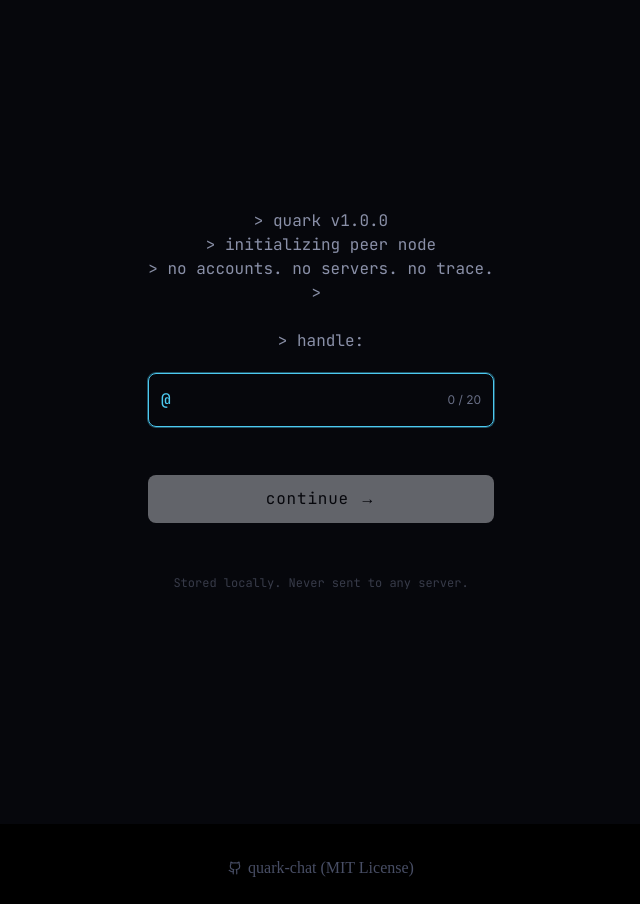
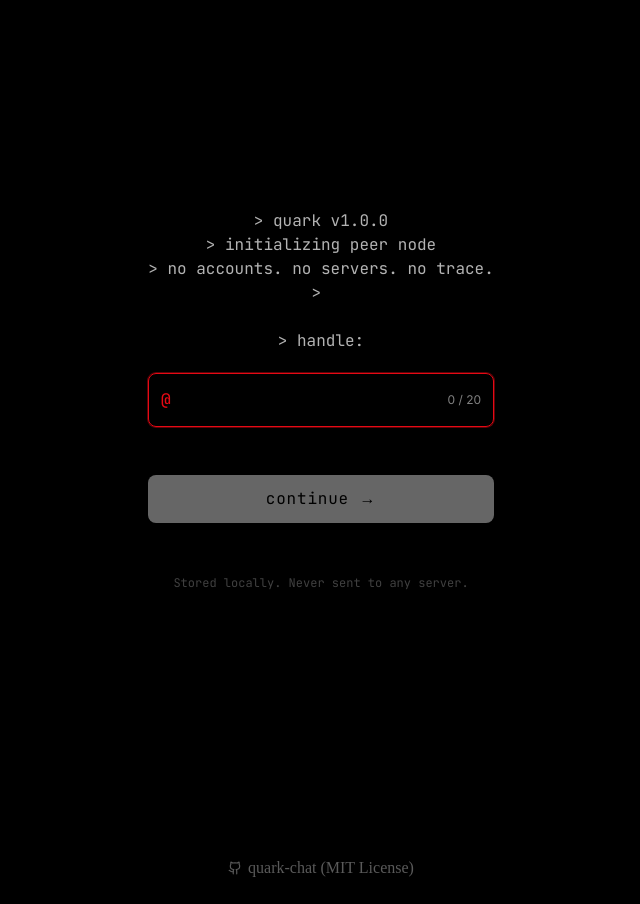
Before and after one commit to Kunj-1087/Pulsar, a Next.js app: page / in a window 1280 px wide. Shown: the whole page, without its empty margins (319-959 px from the left). Built offline with nearby package versions, Linux system fonts and the light colour scheme.

Commit message:
Finalize current UI and layout updates

```diff
--- a/app/globals.css
+++ b/app/globals.css
@@ -5,63 +5,61 @@
 /* ══════════════════════════════════════════════════════════════
    QUARK DESIGN SYSTEM — Color Tokens
 
-   Usage guidelines:
-   - Photon (green): Primary interactive color. CTAs, active states, connected indicators, success.
-   - Quantum (purple): Brand accent. E2EE indicators, encryption references. Use sparingly.
-   - Flux (cyan): Informational. Reconnecting states, offline indicators, help callouts.
-   - Pulse (amber): Warnings. Degraded connections, non-critical warnings.
-   - Decay (red): Errors, failures, destructive actions.
-   - Never combine more than two accent colors in a single component.
+   Single-accent palette inspired by Netflix's product UI.
+   - Near-black backgrounds with subtle elevation steps.
+   - Netflix red (#E50914) as the sole brand accent for CTAs,
+     active states, and critical errors.
+   - Status indicators use neutral grey/white tones so they
+     never compete with the brand red.
    ══════════════════════════════════════════════════════════════ */
 
 :root {
-  /* ── Backgrounds (Deep Field Void & Surfaces) ── */
-  --bg-base:     #06070C;
-  --bg-void:     #06070C;
-  --bg-surface:  #0F1220;
-  --bg-elevated: #15192C;
-  --bg-hover:    #1C223B;
-  --bg-active:   #242C4C;
+  /* ── Backgrounds (Netflix black hierarchy) ── */
+  --bg-base:     #000000;
+  --bg-void:     #000000;
+  --bg-surface:  #111111;
+  --bg-elevated: #1A1A1A;
+  --bg-hover:    #242424;
+  --bg-active:   #2E2E2E;
 
-  /* ── Foregrounds (High-contrast starlight text) ── */
-  --fg-primary:   #EDEFF7;
-  --fg-secondary: #8A90A8;
-  --fg-muted:     #686E85;
-  --fg-subtle:    #484E65;
-  --fg-disabled:  #34394E;
+  /* ── Foregrounds (White/grey contrast hierarchy) ── */
+  --fg-primary:   #FFFFFF;
+  --fg-secondary: #B3B3B3;
+  --fg-muted:     #808080;
+  --fg-subtle:    #5A5A5A;
+  --fg-disabled:  #3A3A3A;
 
   /* ── Borders & Hairlines ── */
-  --border-subtle:  #15192C;
-  --border-dim:     #1E2335;
-  --border-default: #262D45;
-  --border-strong:  #384263;
-  --border-focus:   #4CC9F0;
+  --border-subtle:  #1A1A1A;
+  --border-dim:     #222222;
+  --border-default: #2A2A2A;
+  --border-strong:  #3A3A3A;
+  --border-focus:   #E50914;
 
-  /* ── Deep Field Accent System ── */
-  /* Pulsar Cyan — Brand, primary actions, own messages */
-  --accent-pulsar:       #4CC9F0;
-  --accent-pulsar-hover: #38B6DE;
-  --accent-pulsar-dim:   #237F9E;
+  /* ── Single Brand Accent: Netflix Red ── */
+  --accent-pulsar:       #E50914;
+  --accent-pulsar-hover: #B20710;
+  --accent-pulsar-dim:   #7A0510;
 
-  /* Nebula Teal — Connected & E2EE verified (Present) */
-  --accent-nebula:       #2EC4B6;
-  --accent-nebula-hover: #26A99D;
-  --accent-nebula-dim:   #1C7B72;
+  /* Connected / E2EE — neutral light grey */
+  --accent-nebula:       #CCCCCC;
+  --accent-nebula-hover: #AAAAAA;
+  --accent-nebula-dim:   #888888;
 
-  /* Accretion Amber — Connecting, handshaking, pending (Arriving) */
-  --accent-accretion:       #FFB84D;
-  --accent-accretion-hover: #E5A138;
-  --accent-accretion-dim:   #B27B23;
+  /* Pending / Connecting — muted grey */
+  --accent-accretion:       #808080;
+  --accent-accretion-hover: #6A6A6A;
+  --accent-accretion-dim:   #555555;
 
-  /* Redshift Red — Disconnected, failed, error (Receding) */
-  --accent-redshift:       #E63946;
-  --accent-redshift-hover: #CF2C39;
-  --accent-redshift-dim:   #9C1C26;
+  /* Redshift — errors use the same red as the brand accent */
+  --accent-redshift:       #E50914;
+  --accent-redshift-hover: #B20710;
+  --accent-redshift-dim:   #7A0510;
 
-  /* Quasar Violet — Key exchange & crypto highlights */
-  --accent-quasar:       #9B5DE5;
-  --accent-quasar-hover: #8646CF;
-  --accent-quasar-dim:   #622AA0;
+  /* Quasar — secondary crypto highlights, neutral grey */
+  --accent-quasar:       #B3B3B3;
+  --accent-quasar-hover: #999999;
+  --accent-quasar-dim:   #777777;
 
   /* Legacy Compat Aliases */
   --accent-photon:       var(--accent-pulsar);
@@ -77,21 +75,21 @@
   --accent-decay:        var(--accent-redshift);
   --accent-decay-hover:  var(--accent-redshift-hover);
 
-  /* ── Doppler Shift Status Language ── */
-  --status-connected:    var(--accent-nebula);
-  --status-connecting:   var(--accent-accretion);
-  --status-reconnecting: var(--accent-accretion);
+  /* ── Status Language ── */
+  --status-connected:    #CCCCCC;
+  --status-connecting:   #808080;
+  --status-reconnecting: #808080;
   --status-failed:       var(--accent-redshift);
-  --status-idle:         var(--fg-subtle);
-  --status-e2ee:         var(--accent-nebula);
-  --status-offline:      var(--accent-accretion);
+  --status-idle:         #5A5A5A;
+  --status-e2ee:         #CCCCCC;
+  --status-offline:      #5A5A5A;
 
-  /* ── Deep Field Glow & Ambient Shadow Effects ── */
-  --glow-pulsar:    0 0 16px rgba(76, 201, 240, 0.3), 0 0 32px rgba(76, 201, 240, 0.12);
-  --glow-nebula:    0 0 16px rgba(46, 196, 182, 0.3), 0 0 32px rgba(46, 196, 182, 0.12);
-  --glow-accretion: 0 0 16px rgba(255, 184, 77, 0.3), 0 0 32px rgba(255, 184, 77, 0.12);
-  --glow-redshift:  0 0 16px rgba(230, 57, 70, 0.3), 0 0 32px rgba(230, 57, 70, 0.12);
-  --glow-quasar:    0 0 16px rgba(155, 93, 229, 0.3), 0 0 32px rgba(155, 93, 229, 0.12);
+  /* ── Glows & Shadows ── */
+  --glow-pulsar:    0 0 16px rgba(229, 9, 20, 0.3), 0 0 32px rgba(229, 9, 20, 0.12);
+  --glow-nebula:    0 0 12px rgba(204, 204, 204, 0.25);
+  --glow-accretion: 0 0 12px rgba(128, 128, 128, 0.2);
+  --glow-redshift:  0 0 16px rgba(229, 9, 20, 0.3), 0 0 32px rgba(229, 9, 20, 0.12);
+  --glow-quasar:    0 0 12px rgba(179, 179, 179, 0.2);
   --glow-focus:     0 0 0 2px var(--bg-void), 0 0 0 4px var(--accent-pulsar);
   --shadow-elevated: 0 12px 40px rgba(0, 0, 0, 0.7);
   --shadow-modal:    0 32px 80px rgba(0, 0, 0, 0.85);
@@ -128,29 +126,21 @@ body {
 }
 
 /* ── Room Creator Scoped Theme ──
-   Overrides the cyan pulsar accent to a deliberate red palette
-   within the room-landing screen. Also adds glass/glow tokens
-   used by the polished card and controls. Everything inside
-   .room-creator-theme that references --accent-pulsar (via
-   bg-pulsar, text-pulsar, etc.) automatically renders in red. */
+   Uses the Netflix red accent for the room-landing card.
+   Already inherits --accent-pulsar = #E50914 from :root,
+   this scope only adjusts the glass/glow tokens to match. */
 .room-creator-theme {
-  --accent-pulsar:       #DC3B4A;
-  --accent-pulsar-hover: #C82D3C;
-  --accent-pulsar-dim:   #8C1F2A;
-  --border-focus:        #DC3B4A;
-
-  /* Glass card surface */
-  --card-bg:           rgba(15, 18, 32, 0.82);
-  --card-border:       rgba(220, 59, 74, 0.12);
-  --card-shadow:       0 8px 32px rgba(0, 0, 0, 0.55), 0 0 20px rgba(220, 59, 74, 0.06);
-  --card-glow-aura:    radial-gradient(ellipse at center, rgba(220, 59, 74, 0.08) 0%, transparent 60%);
+  --card-bg:           rgba(0, 0, 0, 0.75);
+  --card-border:       rgba(229, 9, 20, 0.12);
+  --card-shadow:       0 8px 32px rgba(0, 0, 0, 0.6), 0 0 20px rgba(229, 9, 20, 0.06);
+  --card-glow-aura:    radial-gradient(ellipse at center, rgba(229, 9, 20, 0.08) 0%, transparent 60%);
 
   /* Button depth */
-  --btn-glow:          0 4px 16px rgba(220, 59, 74, 0.2);
-  --btn-glow-hover:    0 4px 24px rgba(220, 59, 74, 0.35);
+  --btn-glow:          0 4px 16px rgba(229, 9, 20, 0.25);
+  --btn-glow-hover:    0 4px 24px rgba(229, 9, 20, 0.4);
 
   /* Active node box */
-  --node-border:       rgba(220, 59, 74, 0.08);
+  --node-border:       rgba(229, 9, 20, 0.08);
 }
 
 /* ══════════════════════════════════════════════════════════════
--- a/app/layout.tsx
+++ b/app/layout.tsx
@@ -49,7 +49,7 @@ export const metadata: Metadata = {
 };
 
 export const viewport: Viewport = {
-  themeColor: '#06070C',
+  themeColor: '#000000',
   width: 'device-width',
   initialScale: 1,
   maximumScale: 1,
--- a/components/OfflineBanner.tsx
+++ b/components/OfflineBanner.tsx
@@ -34,7 +34,7 @@ export const OfflineBanner: React.FC = () => {
   if (!isOffline) return null;
 
   return (
-    <div className="w-full bg-accretion text-void font-mono text-caption font-bold py-1.5 px-4 flex items-center justify-center gap-2 select-none z-50 relative animate-pulse shadow-md">
+    <div className="w-full bg-accretion text-white font-mono text-caption font-bold py-1.5 px-4 flex items-center justify-center gap-2 select-none z-50 relative animate-pulse shadow-md">
       <WifiOff className="w-3.5 h-3.5 shrink-0" />
       <span>No internet. Peer discovery and room creation unavailable.</span>
     </div>
--- a/components/room/FileTransfer.tsx
+++ b/components/room/FileTransfer.tsx
@@ -267,7 +267,7 @@ export const FileTransfer: React.FC<FileTransferProps> = ({ fileRef }) => {
             <div
               className={cn(
                 "h-full transition-all",
-                hasCompleted ? "bg-nebula shadow-[0_0_12px_rgba(46,196,182,0.4)]" : "bg-pulsar shadow-[0_0_12px_rgba(76,201,240,0.4)]"
+                hasCompleted ? "bg-nebula shadow-[0_0_12px_rgba(204,204,204,0.4)]" : "bg-pulsar shadow-[0_0_12px_rgba(229,9,20,0.4)]"
               )}
               style={{
                 width: `${localProgress}%`,
--- a/components/room/IdentityGate.tsx
+++ b/components/room/IdentityGate.tsx
@@ -246,7 +246,7 @@ export const IdentityGate: React.FC<IdentityGateProps> = ({ children }) => {
                       borderFlashRed
                         ? "border-redshift"
                         : isFocused
-                        ? "border-pulsar shadow-[0_0_0_1px_rgba(76,201,240,0.4)]"
+                        ? "border-pulsar shadow-[0_0_0_1px_rgba(229,9,20,0.4)]"
                         : "border-dim"
                     )}
                   >
--- a/components/room/MessageBubble.tsx
+++ b/components/room/MessageBubble.tsx
@@ -79,7 +79,7 @@ export const MessageBubble: React.FC<MessageBubbleProps> = ({
         className={cn(
           "bubble-container max-w-[80%] md:max-w-[70%] px-3 py-2 text-sm shadow-none border font-sans break-words relative transition-colors duration-100 ease-[cubic-bezier(0.16,1,0.3,1)]",
           isOwn
-            ? "bg-surface-elevated text-fg-primary rounded-[12px_12px_4px_12px] border-pulsar/30 shadow-[0_2px_12px_rgba(76,201,240,0.06)]"
+            ? "bg-surface-elevated text-fg-primary rounded-[12px_12px_4px_12px] border-pulsar/30 shadow-[0_2px_12px_rgba(229,9,20,0.06)]"
             : "bg-surface text-fg-primary rounded-[12px_12px_12px_4px] border-dim",
           isGroupHovered && (isOwn ? "bg-surface-hover border-pulsar/50" : "bg-surface-elevated border-border-strong"),
           shouldAnimate && (isOwn ? "quark-animate-sent" : "quark-animate-received")
--- a/components/room/MessageInput.tsx
+++ b/components/room/MessageInput.tsx
@@ -249,7 +249,7 @@ export const MessageInput: React.FC<MessageInputProps> = ({
           className={cn(
                 "w-11 h-11 md:w-10 md:h-10 p-0 rounded-full shrink-0 transition-all duration-150 ease-[cubic-bezier(0.16,1,0.3,1)] border border-transparent flex items-center justify-center",
                 text.trim()
-                  ? "bg-pulsar text-void hover:bg-pulsar-hover shadow-[0_0_16px_rgba(76,201,240,0.3)] font-bold"
+                  ? "bg-pulsar text-void hover:bg-pulsar-hover shadow-[0_0_16px_rgba(229,9,20,0.3)] font-bold"
                   : "bg-surface text-fg-subtle border-dim cursor-not-allowed"
           )}
           title="Send message"
--- a/components/ui/Button.tsx
+++ b/components/ui/Button.tsx
@@ -20,7 +20,7 @@ export const Button: React.FC<ButtonProps> = ({
   const baseStyle = 'inline-flex items-center justify-center font-mono font-medium rounded transition-all duration-150 active:scale-[0.98] focus:outline-none disabled:opacity-50 disabled:cursor-not-allowed disabled:active:scale-100 tracking-wide';
 
   const variants = {
-    primary: 'bg-pulsar text-void hover:bg-pulsar-hover border border-transparent shadow-sm font-semibold',
+    primary: 'bg-pulsar text-white hover:bg-pulsar-hover border border-transparent shadow-sm font-semibold',
     ghost: 'bg-transparent border border-dim text-fg-primary hover:bg-surface-hover hover:border-border-strong',
     danger: 'bg-redshift text-fg-primary hover:bg-redshift-hover border border-transparent font-semibold',
   };
--- a/components/ui/Toast.tsx
+++ b/components/ui/Toast.tsx
@@ -51,7 +51,7 @@ export const Toast: React.FC<ToastProps> = ({ toast }) => {
           "text-nebula": type === 'success',
           "text-accretion": type === 'warning',
           "text-redshift": type === 'error',
-          "text-pulsar": type === 'info',
+          "text-fg-secondary": type === 'info',
         })}
       />
 
--- a/tailwind.config.ts
+++ b/tailwind.config.ts
@@ -35,7 +35,7 @@ const config: Config = {
 
       // ── Color Tokens (Deep Field Palette) ──
       colors: {
-        void: "#06070C",
+        void: "#000000",
         surface: {
           DEFAULT: "var(--bg-surface)",
           elevated: "var(--bg-elevated)",
```
